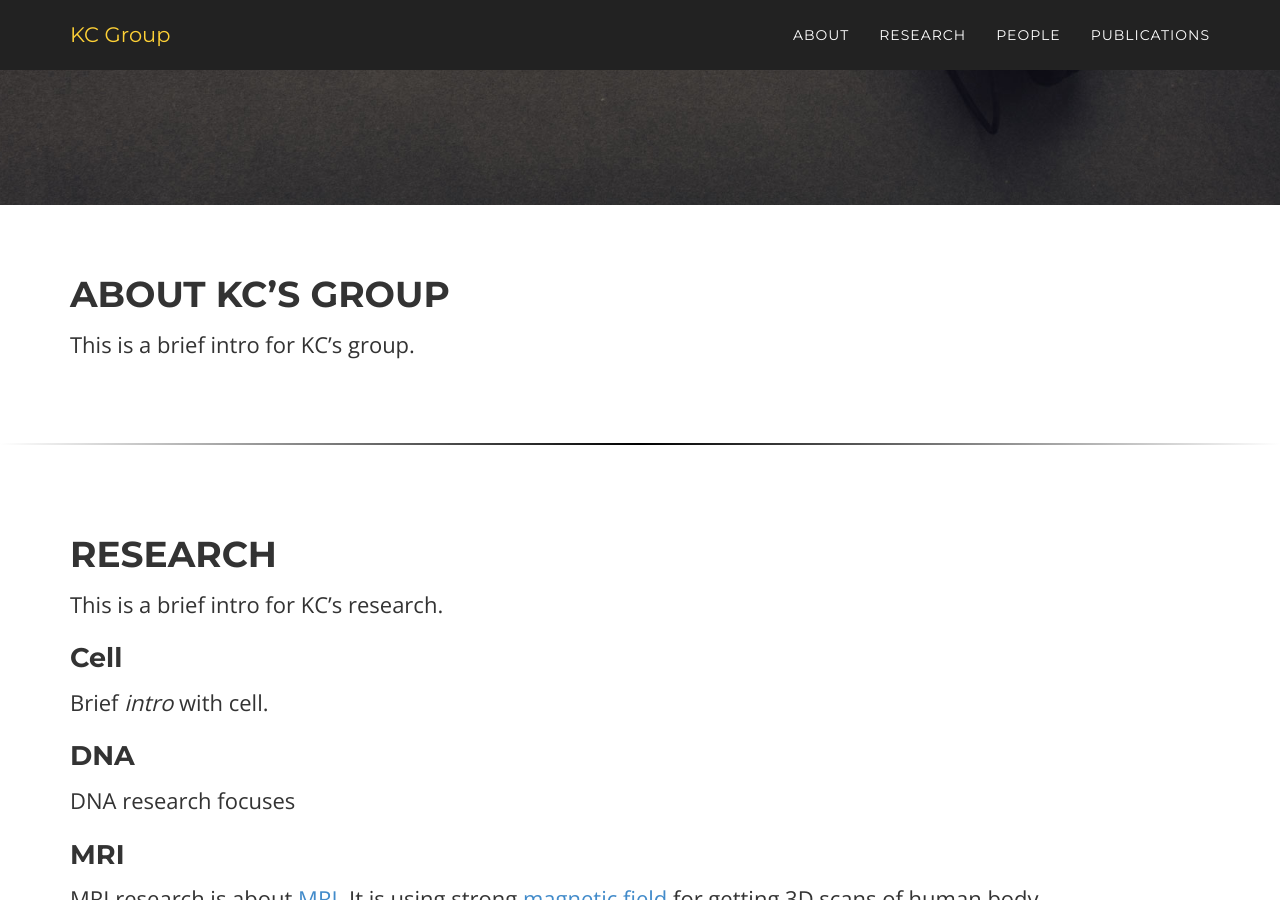
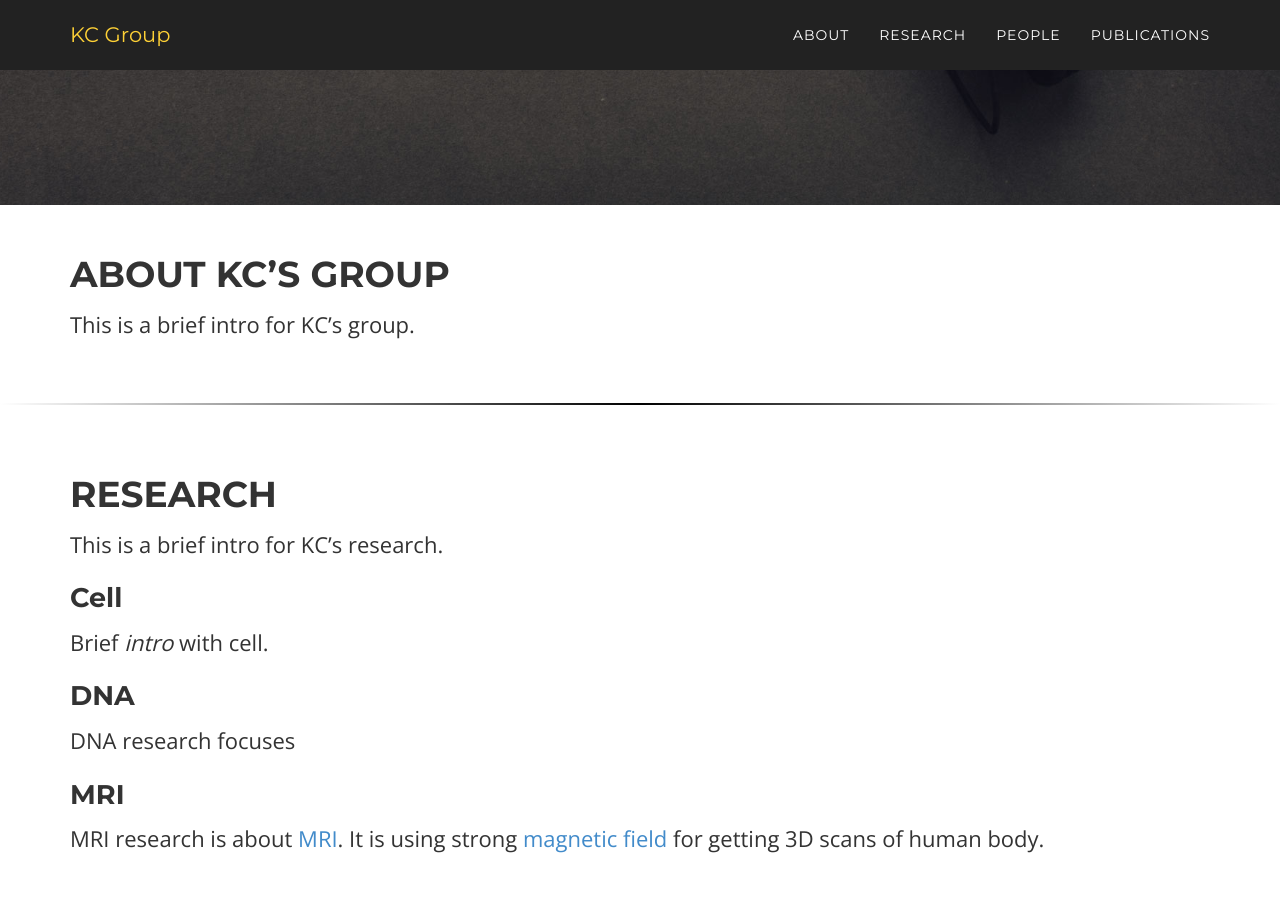
Before and after one commit to verysure/kcgroup, a Jekyll site: the page built from index.html, in a window 1280 px wide and 900 px high, scrolled down 695 px. Built offline with Jekyll 4.4.1, drawn with Linux system fonts in a browser that asks for light colours; nearby versions of some CDN libraries; Markdown is read by kramdown in place of the engine named in the settings; the list of posts is cut into pages by our own code.

```diff
--- a/css/agency.css
+++ b/css/agency.css
@@ -331,7 +331,7 @@
 }
 
 section {
-    padding: 30px 0;
+    padding: 20px 0;
 }
 
 section h2.section-heading {
@@ -350,7 +350,7 @@
 
 @media(min-width:768px) {
     section {
-        padding: 50px 0;
+        padding: 30px 0;
     }
 }
 
--- a/js/agency.js
+++ b/js/agency.js
@@ -9,7 +9,7 @@
     $('a.page-scroll').bind('click', function(event) {
         var $anchor = $(this);
         $('html, body').stop().animate({
-            scrollTop: $($anchor.attr('href')).offset().top-50
+            scrollTop: $($anchor.attr('href')).offset().top-70
         }, 1500, 'easeInOutExpo');
         event.preventDefault();
     });
```
